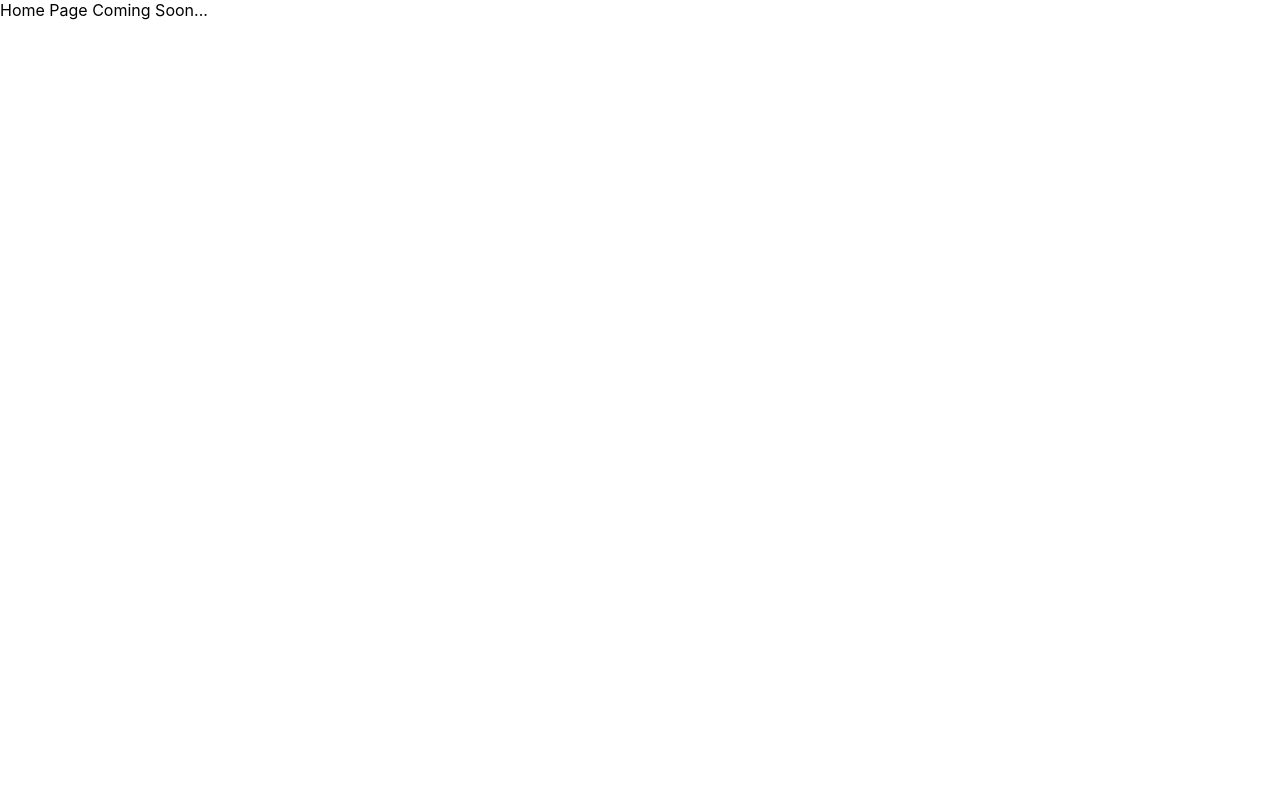
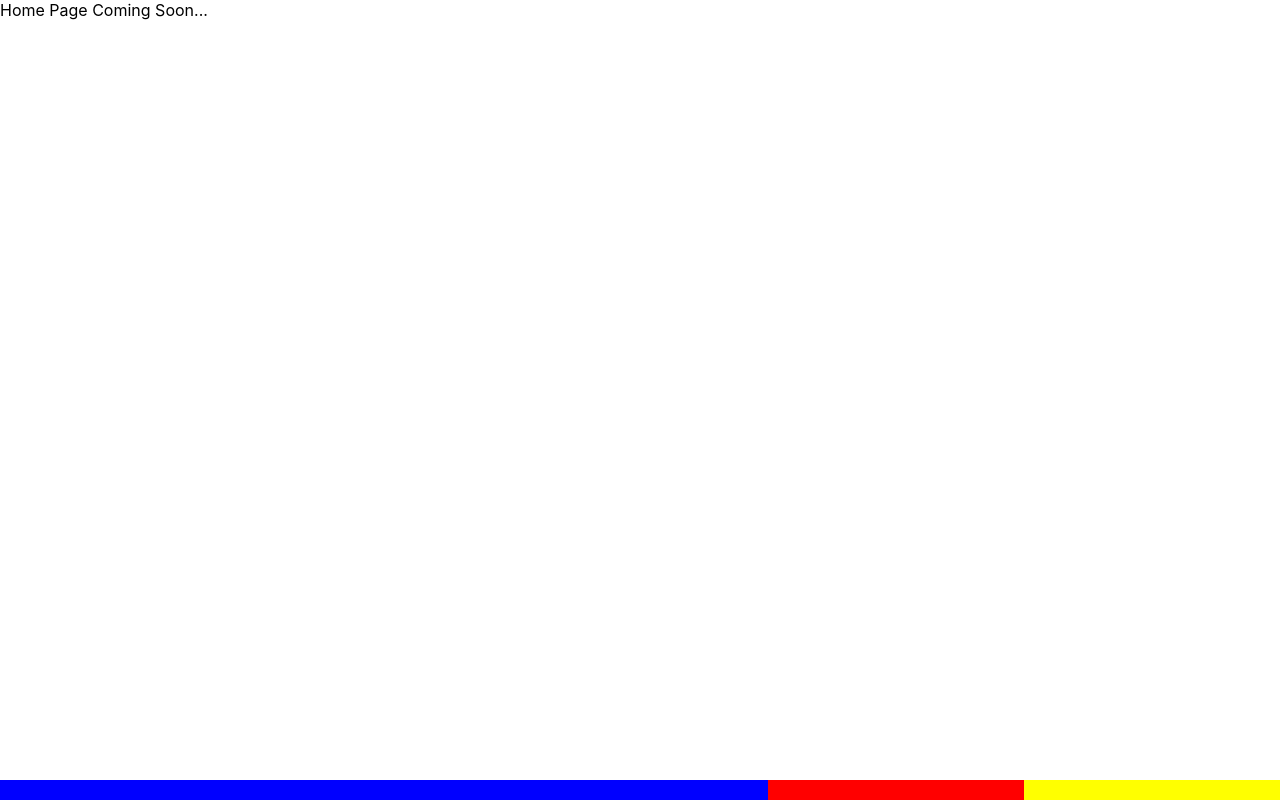
Before and after one commit to WHITELOTUS0/cente-contacts, a React (Create React App) app: page / in a window 1280 px wide. Built offline with nearby package versions, Linux system fonts and the light colour scheme.

Commit message:
stickystrip

```diff
--- /dev/null
+++ b/src/StickyStrip.css
@@ -0,0 +1,27 @@
+/* StickyStrip.css */
+.sticky-strip {
+  position: fixed;
+  bottom: 0;
+  left: 0;
+  width: 100%;
+  display: flex;
+}
+
+.section {
+  height: 20px; /* Set the height as you need */
+}
+
+.blue {
+  background-color: blue;
+  width: 60%;
+}
+
+.red {
+  background-color: red;
+  width: 20%;
+}
+
+.yellow {
+  background-color: yellow;
+  width: 20%;
+}
--- /dev/null
+++ b/src/StickyStrip.js
@@ -0,0 +1,21 @@
+import React from 'react';
+import './StickyStrip.css'; // Import the CSS file for styling
+
+const StickyStrip = () => {
+    return (
+        <div className="sticky-strip">
+            {/* Section 1 (Blue) */}
+            <div className="section blue">
+                <h2 style={{color:"white"}}>CENTE-TECH 2023</h2>
+            </div>
+
+            {/* Section 2 (Red) */}
+            <div className="section red"></div>
+
+            {/* Section 3 (Yellow) */}
+            <div className="section yellow"></div>
+        </div>
+    );
+};
+
+export default StickyStrip;
--- a/src/home.js
+++ b/src/home.js
@@ -1,11 +1,13 @@
 import React from "react";
+import StickyStrip from "./StickyStrip";
 
-const Home=()=>{
-    return(
+const Home = () => {
+    return (
         <div>
+            <StickyStrip />
             Home Page Coming Soon...
         </div>
-        )
+    )
 }
 
 export default Home;
```
